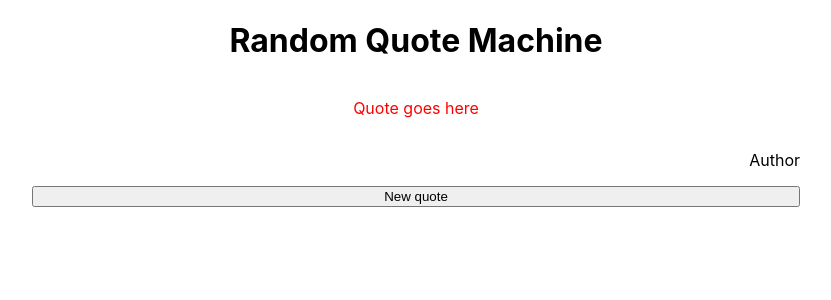
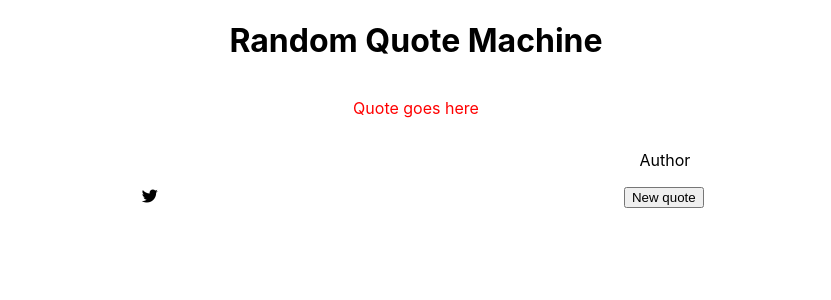
Before and after one commit to rkh-leung/fcc-quote-machine, a React (Create React App) app: page / in a window 1280 px wide. Shown: the top 300 px of the page, without its empty margins (224-1055 px from the left). Built offline with nearby package versions, Linux system fonts and the light colour scheme.

Commit message:
add: font awesome twitter icon

```diff
--- a/public/index.html
+++ b/public/index.html
@@ -40,5 +40,6 @@
       To create a production bundle, use `npm run build` or `yarn build`.
     -->
   <script src="https://cdn.freecodecamp.org/testable-projects-fcc/v1/bundle.js"></script>
+  <script src="https://kit.fontawesome.com/bc63f64439.js" crossorigin="anonymous"></script>
   </body>
 </html>
--- a/src/App.css
+++ b/src/App.css
@@ -6,7 +6,7 @@
 
 #quote-box {
     display: grid;
-    grid-template-columns: 1fr 3fr 1fr;
+    grid-template-columns: 2fr 3fr 2fr;
     grid-template-rows: auto;
 }
 
@@ -24,6 +24,14 @@
 }
 
 #new-quote {
+    position: relative;
+    left: 85%;
+}
+
+#tweet-quote {
+}
+
+.div {
     grid-column: 2/3;
     grid-row: 3/4;
 }
--- a/src/App.js
+++ b/src/App.js
@@ -1,18 +1,23 @@
-import './App.css';
+import './App.css'
 
 function App() {
   return (
-        <div className="App">
-            <header className="App-header">
+    <div className='App'>
+      <header className='App-header'>
         <h1>Random Quote Machine</h1>
       </header>
       <section id='quote-box'>
         <p id='text'>Quote goes here</p>
         <p id='author'>Author</p>
+        <div className='div'>
+          <a id='tweet-quote' target='_top'>
+            <i className='fab fa-twitter'></i>
+          </a>
           <button id='new-quote'>New quote</button>
+        </div>
       </section>
     </div>
-    );
+  )
 }
 
-export default App;
+export default App
```
Lines whose indentation alone changed are shown as unchanged.
